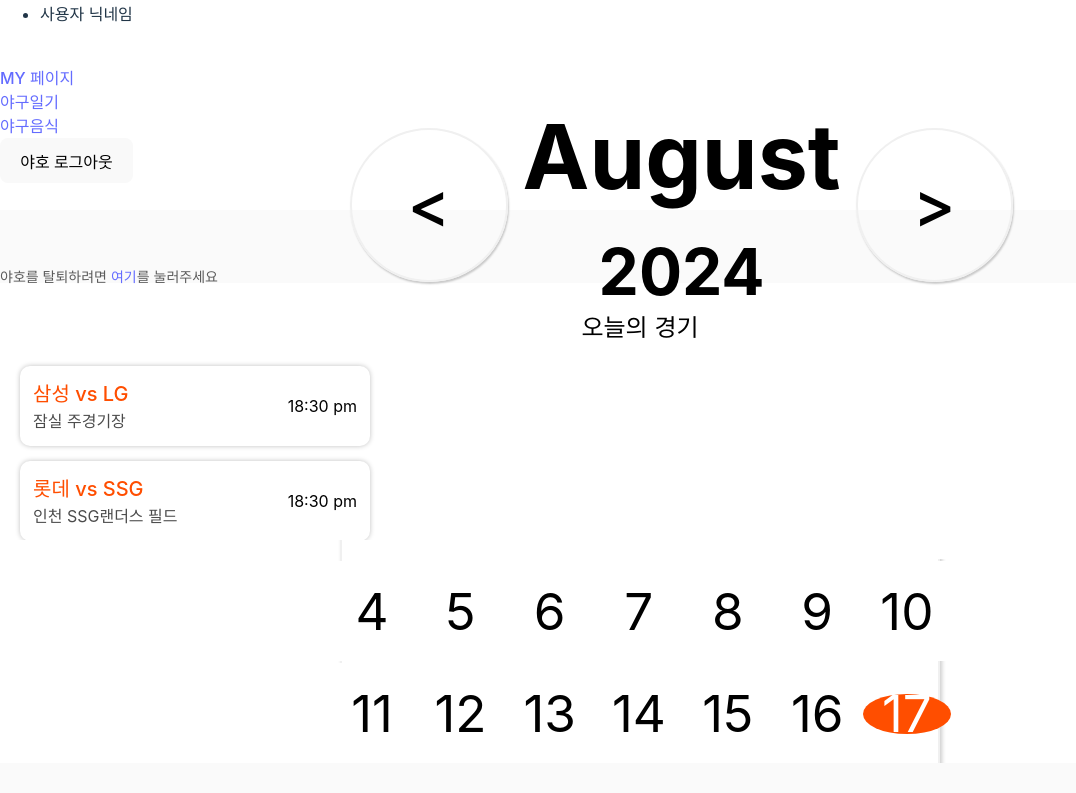
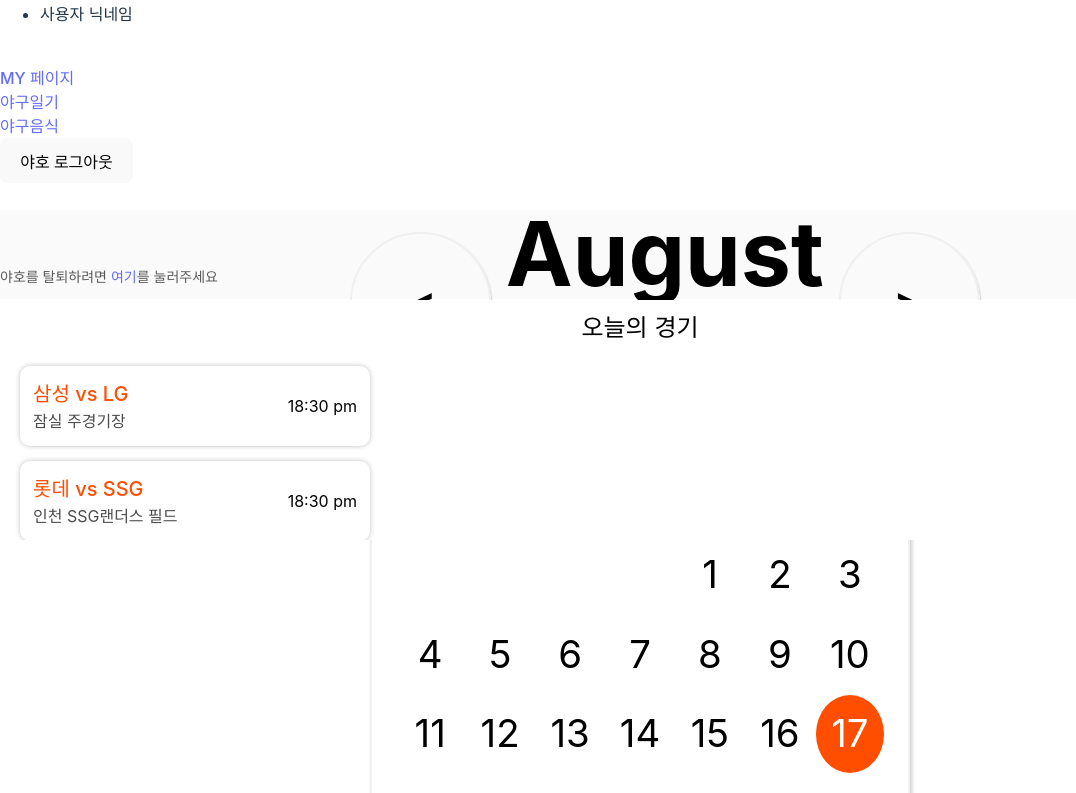
Before and after one commit to YahoProject/Yaho_FrontEnd, a React (Vite) app: page /calendar in a window 1280 px wide. Shown: the part 260-1053 px from the top of the page, without its empty margins (0-1076 px from the left). Before the commit the page ends 1023 px from the top, so only its background shows below. Built offline with nearby package versions, Linux system fonts and the light colour scheme; no server answers; the HTML template or start-up script is replaced by a standard one.

Commit message:
Update CustomCalendar.css

```diff
--- a/src/styles/CustomCalendar.css
+++ b/src/styles/CustomCalendar.css
@@ -4,7 +4,7 @@
   display: flex;
   justify-content: center;
   height: 60vh;
-  margin-top: -30px;
+  margin-top: 10px;
 }
 
 .custom-calendar {
@@ -49,7 +49,7 @@
   display: flex;
   flex-direction: column;
   justify-content: center;
-  width: 100%;
+  width: 90%;
   border: 2px solid #f0f0f0;
   border-radius: 8px;
   box-shadow: 2px 2px 4px rgba(0, 0, 0, 0.2);
@@ -60,12 +60,13 @@
 /* 버튼 기본 스타일 */
 .calendar-header button {
   background: none;
+  color:black;
   border: 2px solid #f0f0f0;
   border-radius: 50%;
   box-shadow: 1px 2px 2px rgba(0, 0, 0, 0.2);
-  font-size: 5vw;
-  width: 12vw;
-  height: 12vw;
+  font-size: 4vw;
+  width: 11vw;
+  height: 11vw;
   cursor: pointer;
   display: flex;
   align-items: center;
@@ -84,7 +85,7 @@
 .calendar-weekday {
   font-weight: bold;
   padding: 12px;
-  font-size: 4vw;
+  font-size: 3vw;
 }
 
 /* 달력 날짜 스타일 */
@@ -101,8 +102,8 @@
   display: flex;
   align-items: center;
   justify-content: center;
-  padding: 12px;
-  font-size: 4vw;
+  padding: 10px;
+  font-size: 3vw;
 }
 
 
@@ -110,7 +111,6 @@
   background-color: #FF4E00;
   color: white;
   border-radius: 50%;
-  height:5vh;
 }
 
 /* 오버레이 */
```
